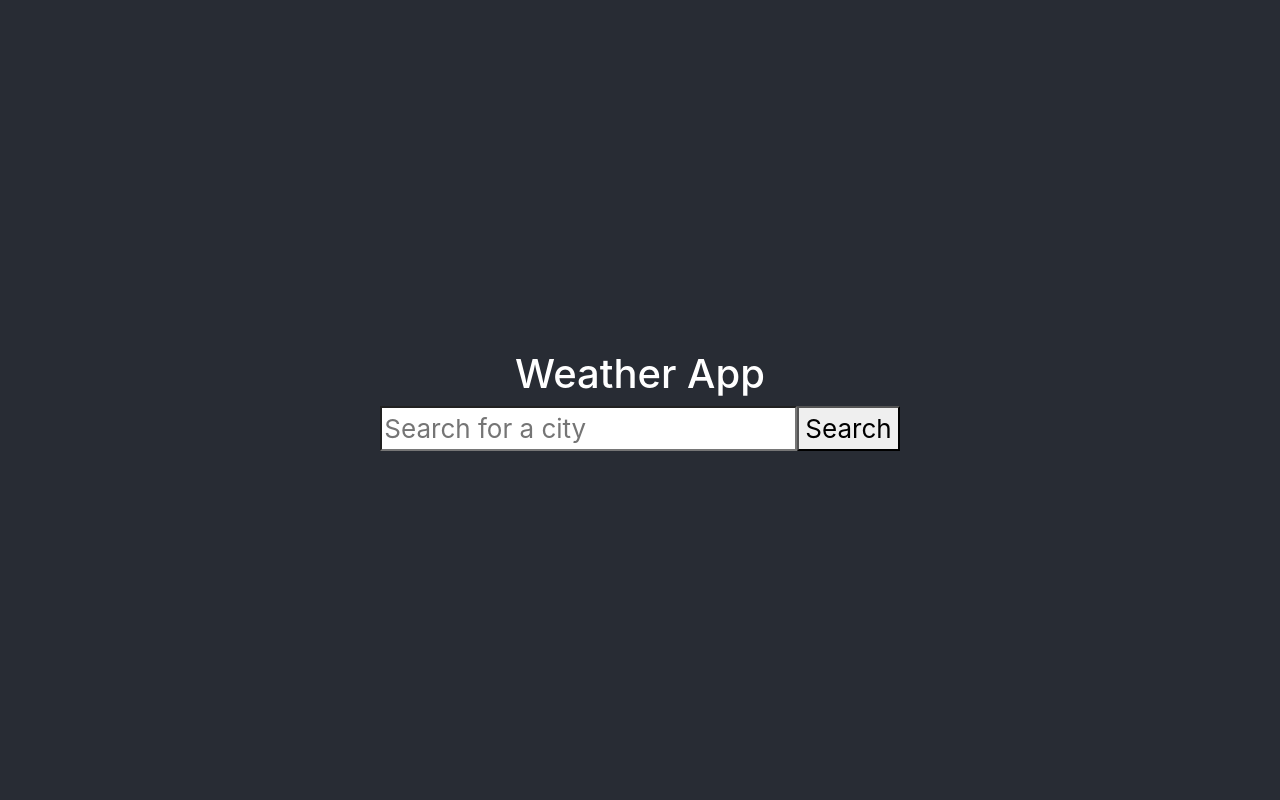
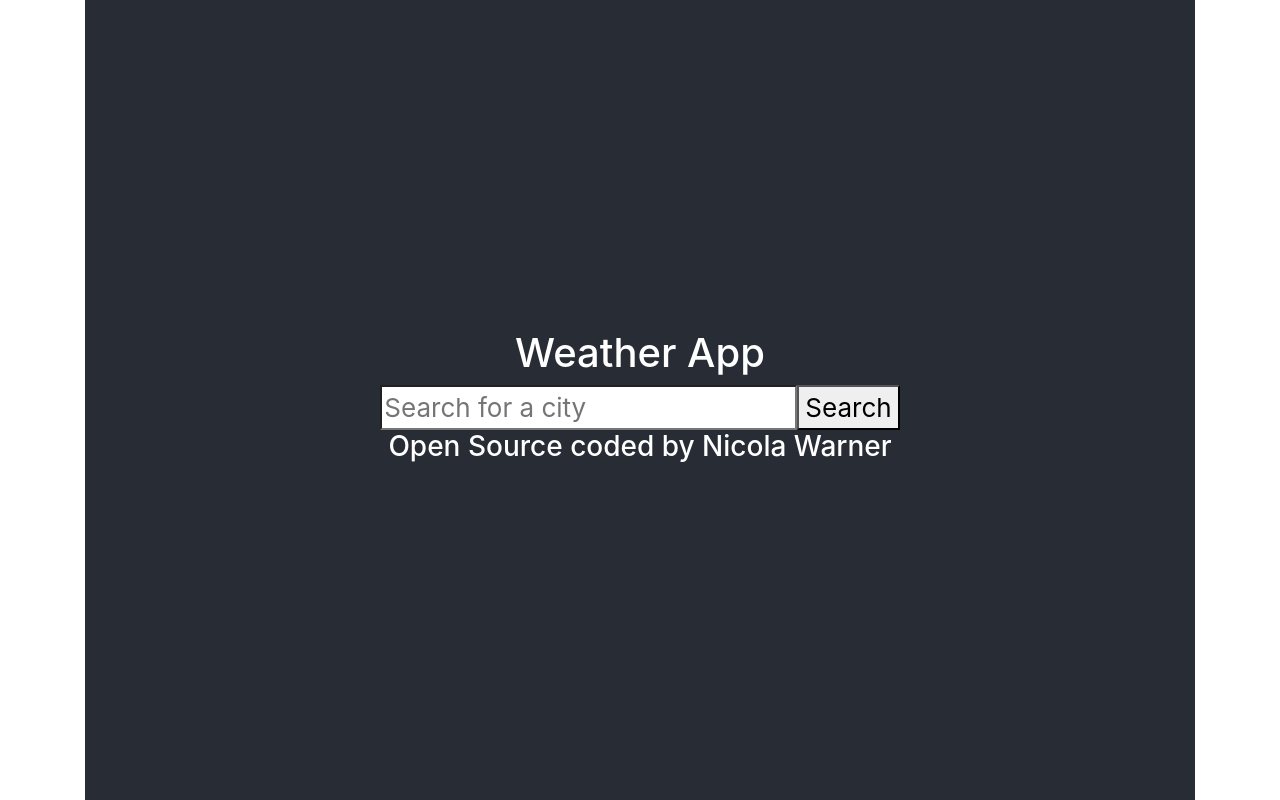
Before and after one commit to n1cnacs/weather-app-react, a React (Create React App) app: page / in a window 1280 px wide. Built offline with nearby package versions, Linux system fonts and the light colour scheme; no server answers.

Commit message:
Added Open source text, included classes to test Bootstrap

```diff
--- a/src/App.css
+++ b/src/App.css
@@ -1,4 +1,4 @@
-.App {
+.Container {
   text-align: center;
 }
 
--- a/src/App.js
+++ b/src/App.js
@@ -3,12 +3,18 @@ import './App.css';
 
 function App() {
   return (
-    <div className="App">
+    <div className="container">
       <header className="App-header">
         <h1>
         Weather App
         </h1>
+        <div className="Card App-body">
+      <div className="Card-body">
         < Weather />
+        </div>
+        </div>
+      <h3>Open Source coded by Nicola Warner</h3>
+
         </header>
     </div>
   );
```
Also changed, not shown: 1 other file (tests, documents, lock files or other folders).
